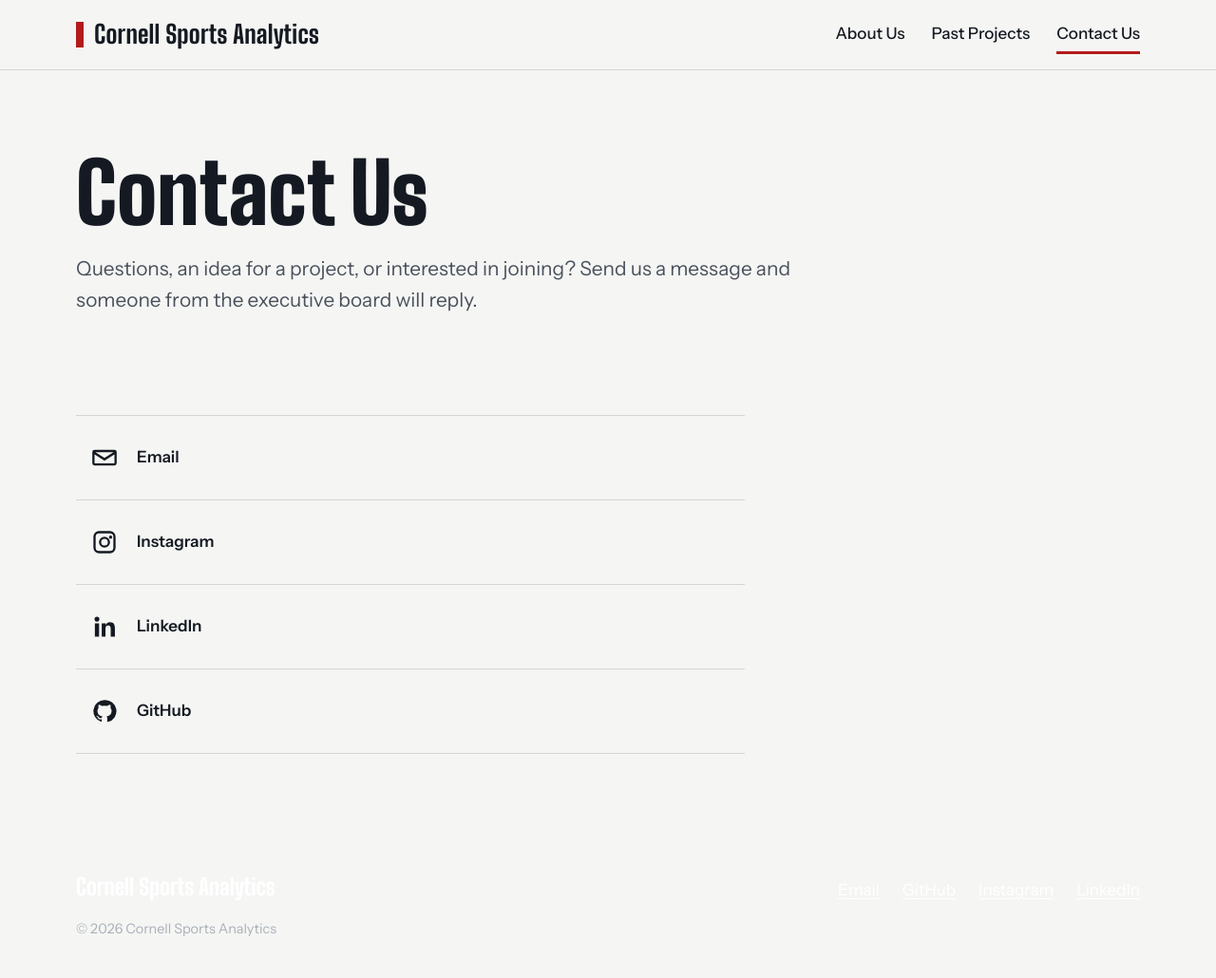
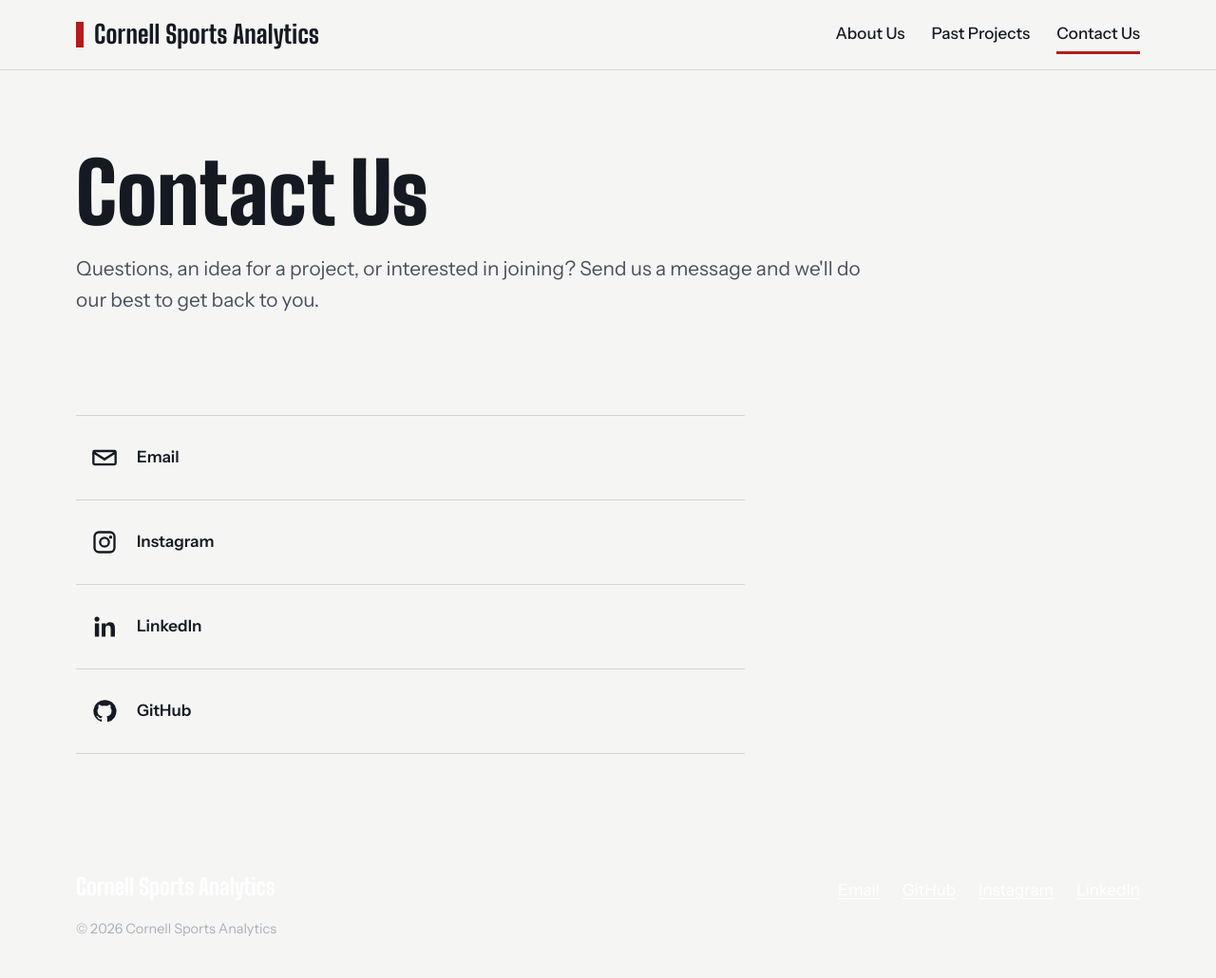
Before and after one commit to Cornell-Sports-Analytics/website, a Jekyll site: the page built from contact.html, in a window 1280 px wide. Shown: the whole page at 95% size. Built offline with Jekyll 4.4.1, drawn with Linux system fonts in a browser that asks for light colours.

Commit message:
changes in wording

```diff
--- a/contact.html
+++ b/contact.html
@@ -6,7 +6,7 @@
 ---
 <section class="page-head wrap">
   <h1>Contact Us</h1>
-  <p class="lede">Questions, an idea for a project, or interested in joining? Send us a message and someone from the executive board will reply.</p>
+  <p class="lede">Questions, an idea for a project, or interested in joining? Send us a message and we'll do our best to get back to you.</p>
 </section>
 
 <section class="section wrap">
```
